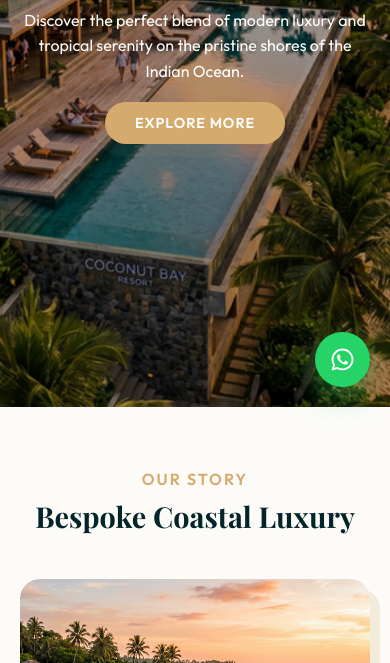
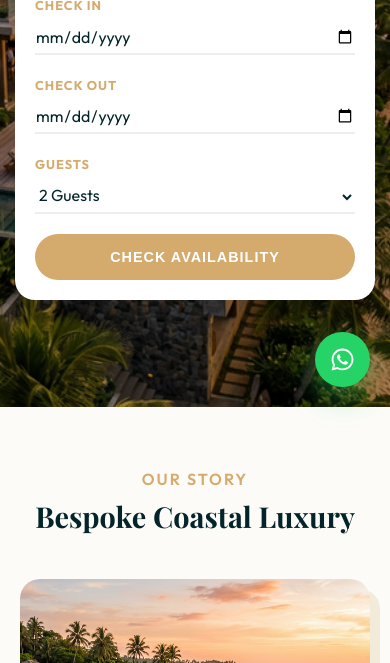
Before and after one commit to Irudika02/BeachHotelWebsite, a plain HTML site: page src/main/resources/static/index.html in a window 390 px wide. Shown: the part 437-1100 px from the top of the page. Drawn offline with nearby package versions, Linux system fonts and the light colour scheme; no server answers; a web font is replaced by a local one.

Commit message:
Enhance mobile responsiveness and add premium booking widget

```diff
--- a/src/main/resources/static/css/index.css
+++ b/src/main/resources/static/css/index.css
@@ -334,6 +334,10 @@ nav.scrolled .menu-btn span {
         display: flex;
     }
 
+    .nav-links.active~.menu-btn span {
+        background: var(--primary) !important;
+    }
+
     .nav-links {
         position: fixed;
         top: 0;
@@ -579,9 +583,86 @@ nav.scrolled .menu-btn span {
     }
 }
 
+/* --- Premium Booking Widget Add-on --- */
+.booking-widget-container {
+    background: white;
+    padding: 20px 40px;
+    border-radius: 50px;
+    box-shadow: 0 20px 40px rgba(0, 0, 0, 0.2);
+    margin-top: 50px;
+    animation: fadeInUp 1s forwards 1s;
+    opacity: 0;
+    transform: translateY(30px);
+    width: 100%;
+    max-width: 900px;
+    z-index: 10;
+}
+
+.booking-widget {
+    display: flex;
+    justify-content: space-between;
+    align-items: flex-end;
+    flex-wrap: wrap;
+    gap: 20px;
+}
+
+.booking-field {
+    display: flex;
+    flex-direction: column;
+    text-align: left;
+    flex: 1;
+    min-width: 150px;
+}
+
+.booking-field label {
+    font-size: 0.8rem;
+    color: var(--secondary);
+    font-weight: 700;
+    text-transform: uppercase;
+    letter-spacing: 1px;
+    margin-bottom: 5px;
+}
+
+.booking-field input,
+.booking-field select {
+    border: none;
+    border-bottom: 2px solid #eee;
+    padding: 5px 0;
+    font-size: 1rem;
+    font-family: 'Outfit', sans-serif;
+    color: var(--primary);
+    background: transparent;
+    outline: none;
+    transition: var(--transition);
+}
+
+.booking-field input:focus,
+.booking-field select:focus {
+    border-bottom-color: var(--secondary);
+}
+
+.booking-widget button {
+    flex: 1;
+    min-width: 200px;
+}
+
+@media (max-width: 768px) {
+    .booking-widget-container {
+        border-radius: 20px;
+        padding: 20px;
+        margin-top: 30px;
+    }
+
+    .booking-field {
+        min-width: 100%;
+    }
+
+    .booking-widget button {
+        width: 100%;
+    }
+}
+
 /* --- Advanced Animations --- */
-
-/* Keyframes */
 @keyframes fadeInUp {
     from {
         opacity: 0;
--- a/src/main/resources/static/index.html
+++ b/src/main/resources/static/index.html
@@ -106,8 +106,29 @@
         <h1>Unforgettable Sri Lankan Escape</h1>
         <p>Discover the perfect blend of modern luxury and tropical serenity on the pristine shores of the Indian Ocean.
         </p>
-        <div class="hero-btns">
-            <a href="#about" class="btn btn-primary btn-pulse">Explore More</a>
+        <!-- Famous Hotel Feature: Quick Booking Widget -->
+        <div class="booking-widget-container">
+            <form class="booking-widget" onsubmit="event.preventDefault(); alert('Redirecting to booking engine...');">
+                <div class="booking-field">
+                    <label>Check In</label>
+                    <input type="date" required>
+                </div>
+                <div class="booking-field">
+                    <label>Check Out</label>
+                    <input type="date" required>
+                </div>
+                <div class="booking-field">
+                    <label>Guests</label>
+                    <select required>
+                        <option value="1">1 Guest</option>
+                        <option value="2" selected>2 Guests</option>
+                        <option value="3">3 Guests</option>
+                        <option value="4+">4+ Guests</option>
+                    </select>
+                </div>
+                <button type="submit" class="btn btn-primary" style="padding: 15px 30px; font-size: 0.9rem;">Check
+                    Availability</button>
+            </form>
         </div>
     </section>
 
```
Also changed, not shown: 4 other files.
